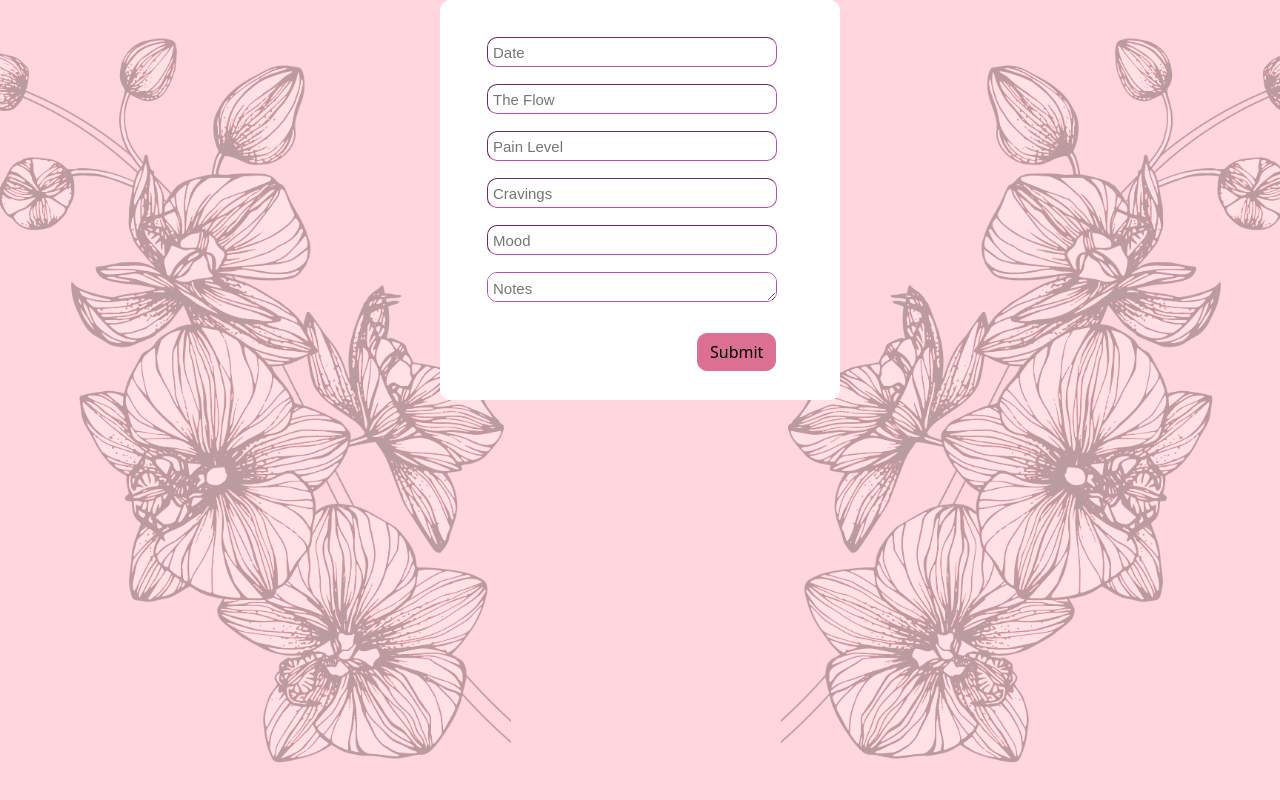
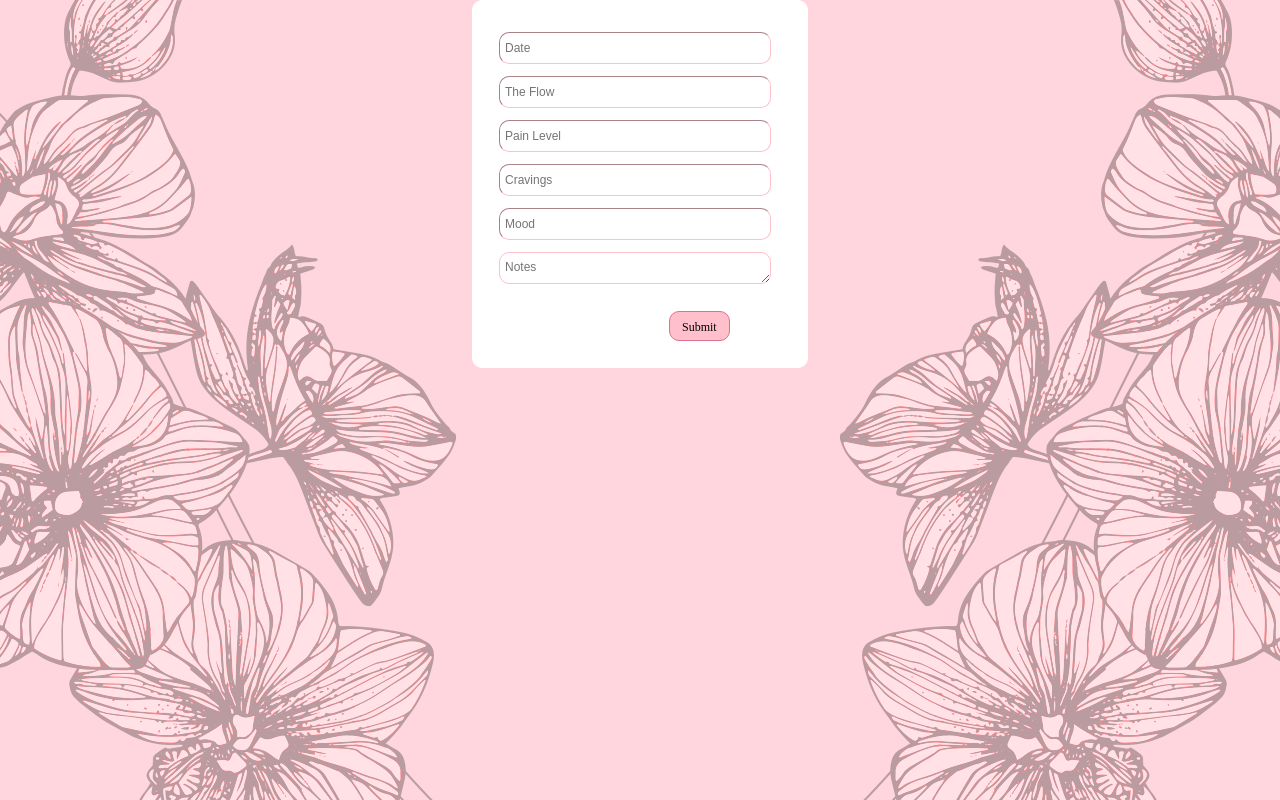
Before and after one commit to JLee3883/red-orchid, a React (Create React App) app in the folder client/: page /tracker in a window 1280 px wide. Built offline with nearby package versions, Linux system fonts and the light colour scheme.

Commit message:
update design

```diff
--- a/client/src/App.css
+++ b/client/src/App.css
@@ -2,9 +2,10 @@
 * {
   margin: 0;
   padding: 0;
+  font-family: Montserrat;
 }
 body {
-  background-size: cover;
+  height: 60%;
   background-image: url("./images/otherbackground.png");
   background-attachment: fixed;
   background-repeat: repeat-y;
@@ -13,19 +14,9 @@ body {
   padding: 0;
 }
 
-@media (prefers-reduced-motion: no-preference) {
-  .App-logo {
-    animation: App-logo-spin infinite 20s linear;
+@media only screen and (max-width: 1024px) {
+  body {
+    height: 50vmin;
+    transform: 5;
   }
 }
-
-.App-header {
-  background-color: #282c34;
-  min-height: 100vh;
-  display: flex;
-  flex-direction: column;
-  align-items: center;
-  justify-content: center;
-  font-size: calc(10px + 2vmin);
-  color: white;
-}
--- a/client/src/App.js
+++ b/client/src/App.js
@@ -37,8 +37,8 @@ const client = new ApolloClient({
 
 function App() {
   return (
-    <body>
-      <ApolloProvider client={client}>
+    <ApolloProvider client={client}>
+        <body>
         <Router>
           <Routes>
             <Route exact path="/" element={<Home />} />
@@ -50,8 +50,8 @@ function App() {
             <Route render={() => <h1 className="display-2">Wrong page!</h1>} />
           </Routes>
         </Router>
+    </body>
       </ApolloProvider>
-    </body>
   );
 }
 
--- a/client/src/components/Forms/FormField.css
+++ b/client/src/components/Forms/FormField.css
@@ -1,22 +1,24 @@
 input, textarea {
     border-radius: 10px;
     border-width: 1px;
-    border-color: rgb(187, 78, 172);
+    border-color: pink;
     padding: 5px;
     margin: 5px;
     font-family: Arial, Helvetica, sans-serif;
-    font-size: 15px;
-    width: 290px;
-    height: 30px;
-   margin-top: 12px;
-   margin-left: 30px;
+    font-size: 12px;
+    width: 17rem;
+    height: 2rem;
+   margin-top: 7px;
+   margin-left: 10px;
 }
 
 .bt-pro {
-    margin: 20px;
-    margin-left: 240px;
+    margin: 15px;
+    margin-left: 180px;
     color: black;
-    background-color: palevioletred;
+    background-color: pink;
     border-color: palevioletred;
     border-radius: 10px;
+    height: 30px;
+    font-size: 12px;
 }
--- a/client/src/components/LoginSignin/Login.js
+++ b/client/src/components/LoginSignin/Login.js
@@ -74,7 +74,7 @@ const Login = () => {
             onChange={handleInputChange}
             value={userFormData.email}
             required
-            style={{width: "18rem", borderColor: "palevioletred"}}
+            style={{width: "17rem", borderColor: "palevioletred", marginTop: "-2px"}}
           />
           <Form.Control.Feedback type="invalid">
             Email is required!
@@ -90,7 +90,7 @@ const Login = () => {
             onChange={handleInputChange}
             value={userFormData.password}
             required
-            style={{width: "18rem", borderColor: "palevioletred"}}
+            style={{width: "17rem", borderColor: "palevioletred", marginTop: "-2px"}}
           />
           <Form.Control.Feedback type="invalid">
             Password is required!
@@ -100,7 +100,7 @@ const Login = () => {
           disabled={!(userFormData.email && userFormData.password)}
           type="submit"
           variant="success"
-          style={{ margin: "20px", marginLeft: "230px", backgroundColor: "pink", borderColor: "palevioletred", color: "black" }}
+          style={{ margin: "25px", marginLeft: "190px", backgroundColor: "pink", borderColor: "palevioletred", color: "black" }}
         >
           Submit
         </Button>
--- a/client/src/components/LoginSignin/Register.js
+++ b/client/src/components/LoginSignin/Register.js
@@ -81,7 +81,7 @@ const Register = () => {
             onChange={handleInputChange}
             value={userFormData.username}
             required
-            style={{width: "18rem", borderColor: "palevioletred"}}
+            style={{width: "17rem", borderColor: "palevioletred", marginTop: "-2px"}}
           />
           <Form.Control.Feedback type="invalid">
             Username is required!
@@ -97,7 +97,7 @@ const Register = () => {
             onChange={handleInputChange}
             value={userFormData.email}
             required
-            style={{width: "18rem", borderColor: "palevioletred"}}
+            style={{width: "17rem", borderColor: "palevioletred", marginTop: "-2px"}}
           />
           <Form.Control.Feedback type="invalid">
             Email is required!
@@ -113,7 +113,7 @@ const Register = () => {
             onChange={handleInputChange}
             value={userFormData.password}
             required
-            style={{width: "18rem", borderColor: "palevioletred"}}
+            style={{width: "17rem", borderColor: "palevioletred", marginTop: "-2px" }}
           />
           <Form.Control.Feedback type="invalid">
             Password is required!
@@ -129,7 +129,7 @@ const Register = () => {
           }
           type="submit"
           variant="success"
-          style={{ margin: "20px", marginLeft: "230px", backgroundColor: "pink", borderColor: "palevioletred", color: "black" }}
+          style={{ margin: "20px", marginLeft: "190px", backgroundColor: "pink", borderColor: "palevioletred", color: "black" }}
         >
           Submit
         </Button>
--- a/client/src/components/dashboard/IconCard/IconCard.css
+++ b/client/src/components/dashboard/IconCard/IconCard.css
@@ -3,4 +3,5 @@
   justify-content: center;
   align-items: center;
   flex-direction: column;
+
 }
--- a/client/src/index.js
+++ b/client/src/index.js
@@ -4,8 +4,6 @@ import 'bootstrap/dist/css/bootstrap.min.css';
 import 'bootstrap/dist/css/bootstrap.css';
 import App from './App';
 import 'react-modern-calendar-datepicker/lib/DatePicker.css';
-
-// import reportWebVitals from './reportWebVitals';
 
 
 
--- a/client/src/pages/Profile/Calendar/Calendar.js
+++ b/client/src/pages/Profile/Calendar/Calendar.js
@@ -13,7 +13,8 @@ const Calendar = () => {
   const [selectedDay, setSelectedDay] = useState(defaultValue);
   return (
     <>
-
+    <Card className="tracker-card" style={{ margin: "0 auto", background: "white" }}>
+      <Card.Body>
     <Calendar
       value={selectedDay}
       onChange={setSelectedDay}
@@ -22,6 +23,8 @@ const Calendar = () => {
       calendarTodayClassName="custom-today-day" // also this
       shouldHighlightWeekends
     />
+    </Card.Body>
+    </Card>
 
     </>
   );
--- a/client/src/pages/Profile/Profile/Profile.css
+++ b/client/src/pages/Profile/Profile/Profile.css
@@ -1,7 +1,7 @@
 .card {
 
-   width: 25rem;
-   height: 25rem;
+   width: 21rem;
+   height: 23rem;
    box-sizing: border-box;
    border: 1px solid white;
    background-color: white;
@@ -11,14 +11,14 @@
 
 .cal-new {
    background: white;
-   margin-left: 250px;
-   margin-top: 100px;
+   margin-left: 290px;
+   margin-top: 90px;
 
 }
 
 .trc-new {
 
-   margin-left: 700px;
-   margin-top: -420px;
+   margin-left: 750px;
+   margin-top: -390px;
 
 }
--- a/client/src/pages/Signup.js
+++ b/client/src/pages/Signup.js
@@ -2,7 +2,7 @@ import React, { useState } from 'react';
 import { Card, Nav, Tab } from 'react-bootstrap';
 import Login from '../components/LoginSignin/Login';
 import Register from '../components/LoginSignin/Register';
-
+import "./FormField.css";
 
 const SignUp = () => {
   const [setShowCard] = useState(false);
```
Also changed, not shown: 1 other file (tests, documents, lock files or other folders).
